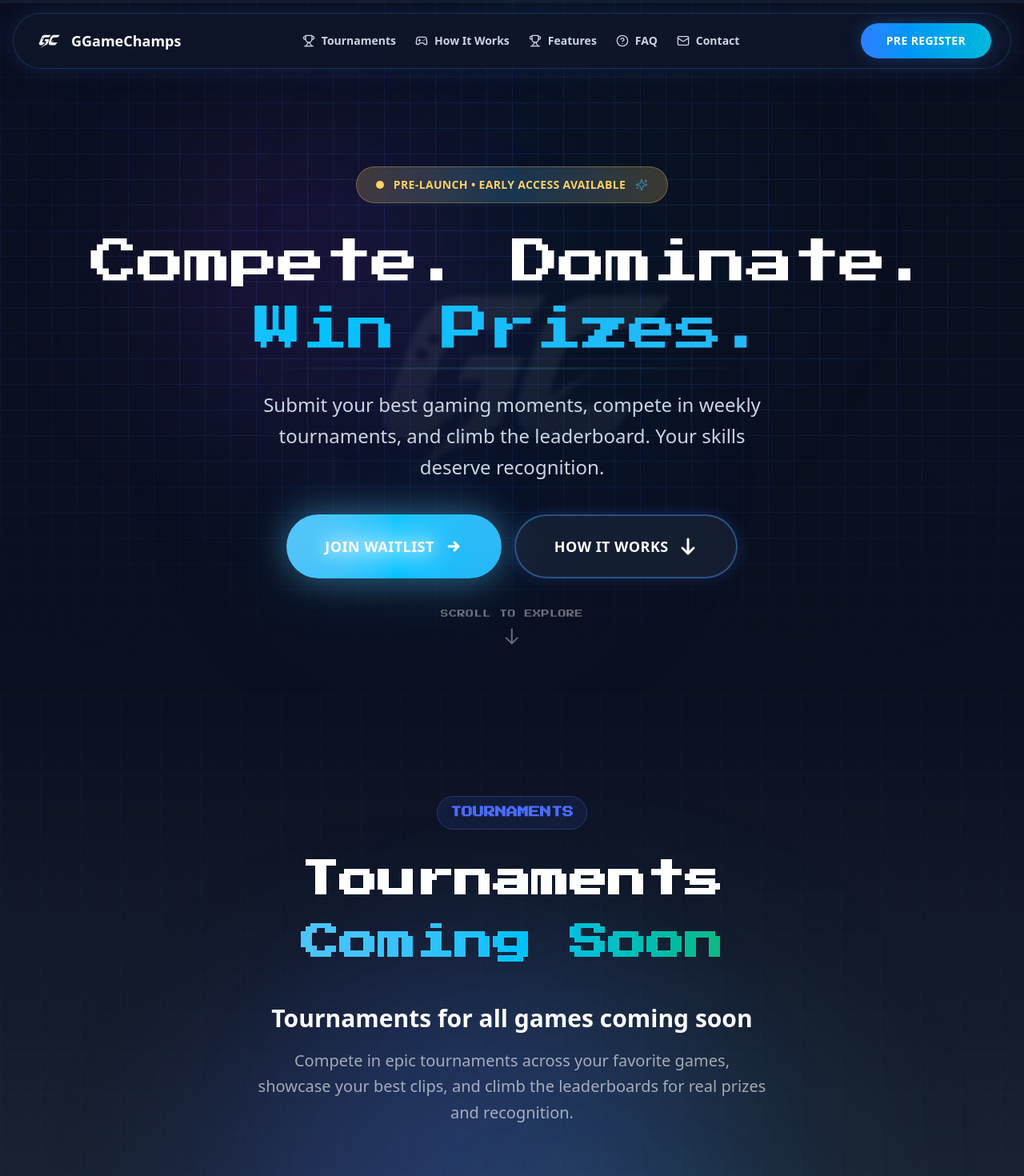
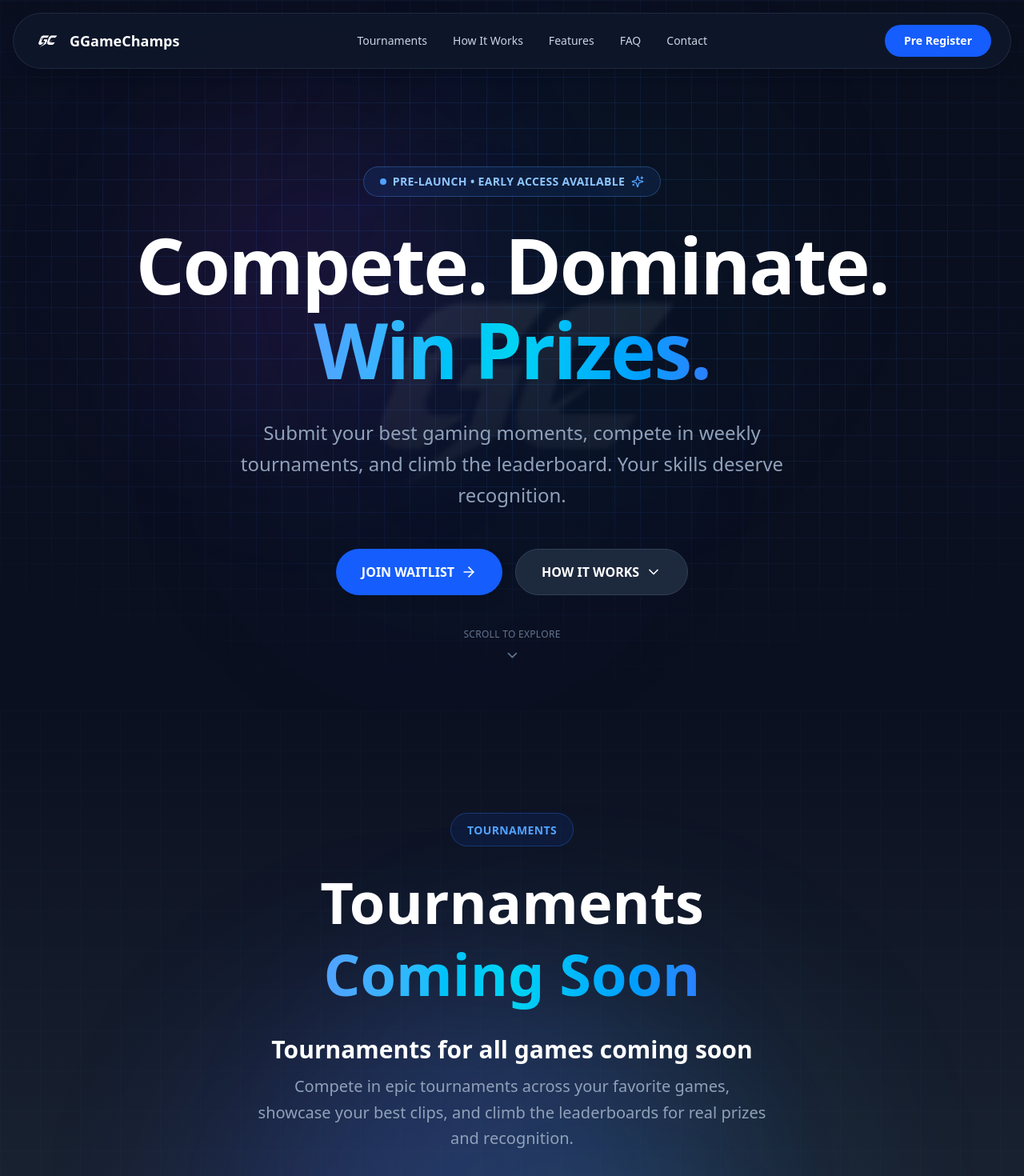
Before and after one commit to appedly/v0-remix-of-gg-ame-champs-website-build, a Next.js app: page / in a window 1280 px wide. Shown: the top 1470 px of the page at 80% size. Built offline with nearby package versions, Linux system fonts and the light colour scheme.

Commit message:
feat: integrate minecraft font and polish landing UI

```diff
--- a/components/cta-section.tsx
+++ b/components/cta-section.tsx
@@ -75,16 +75,16 @@ export function CTASection() {
                 </div>
 
                 <div className="space-y-4">
-                  <h2 className="text-2xl font-minecraft font-bold text-white sm:text-3xl md:text-4xl lg:text-5xl leading-relaxed">
+                  <h2 className="text-3xl font-black text-white sm:text-4xl md:text-5xl lg:text-6xl leading-tight">
                     Clip It.<span className="text-transparent">_</span>
-                    <span className="bg-gradient-to-r from-[#4fc3f7] via-[#00C2FF] to-[#4A6CFF] bg-clip-text text-transparent">
+                    <span className="bg-gradient-to-r from-blue-400 via-cyan-400 to-blue-500 bg-clip-text text-transparent">
                       Submit It.
                     </span>
                     <br />
                     Win It.
                   </h2>
 
-                  <p className="text-base text-slate-300 sm:text-lg md:text-xl leading-relaxed">
+                  <p className="text-lg text-slate-400 sm:text-xl leading-relaxed">
                     Turn your best moments into a competitive edge. Crafted for players who want their clips to carry weight.
                   </p>
                 </div>
--- a/components/hero.tsx
+++ b/components/hero.tsx
@@ -3,7 +3,7 @@
 import Image from "next/image"
 import Link from "next/link"
 import { useEffect, useState } from "react"
-import { Sparkles } from "lucide-react"
+import { Sparkles, ArrowRight, ChevronDown } from "lucide-react"
 
 export function Hero() {
   const [mounted, setMounted] = useState(false)
@@ -67,36 +67,35 @@ export function Hero() {
 
       <div className="container mx-auto px-4 py-20 relative z-10">
         <div className="max-w-6xl mx-auto text-center">
-          {/* Enhanced badge */}
+          {/* Badge */}
           <div
-            className={`inline-flex items-center gap-3 px-6 py-3 bg-gradient-to-r from-[#FFD166]/20 via-[#4fc3f7]/20 to-[#FFD166]/20 border border-[#FFD166]/30 rounded-full mb-8 backdrop-blur-md transition-all duration-700 hover:scale-105 hover:shadow-[0_0_30px_rgba(255,209,102,0.3)] ${
+            className={`inline-flex items-center gap-2 px-5 py-2 bg-blue-500/10 border border-blue-400/30 rounded-full mb-8 backdrop-blur-sm transition-all duration-700 ${
               mounted ? "opacity-100 translate-y-0" : "opacity-0 -translate-y-4"
             }`}
           >
-            <span className="relative flex h-2.5 w-2.5">
-              <span className="animate-ping absolute inline-flex h-full w-full rounded-full bg-[#FFD166] opacity-75"></span>
-              <span className="relative inline-flex rounded-full h-2.5 w-2.5 bg-[#FFD166]"></span>
+            <span className="relative flex h-2 w-2">
+              <span className="animate-ping absolute inline-flex h-full w-full rounded-full bg-blue-400 opacity-75"></span>
+              <span className="relative inline-flex rounded-full h-2 w-2 bg-blue-400"></span>
             </span>
-            <span className="text-[#FFD166] text-sm font-bold tracking-wide uppercase">PRE-LAUNCH • EARLY ACCESS AVAILABLE</span>
-            <Sparkles className="w-4 h-4 text-[#4fc3f7] animate-pulse" />
+            <span className="text-blue-300 text-sm font-semibold tracking-wide">PRE-LAUNCH • EARLY ACCESS AVAILABLE</span>
+            <Sparkles className="w-4 h-4 text-blue-400" />
           </div>
 
           <h1
-            className={`text-3xl sm:text-4xl md:text-5xl lg:text-6xl font-minecraft text-white mb-8 text-balance leading-[1.4] tracking-tight transition-all duration-700 delay-100 ${
+            className={`text-5xl sm:text-6xl md:text-7xl lg:text-8xl font-black text-white mb-8 text-balance leading-[1.1] tracking-tight transition-all duration-700 delay-100 ${
               mounted ? "opacity-100 translate-y-0" : "opacity-0 translate-y-4"
             }`}
           >
             Compete. Dominate.{" "}
             <span className="relative inline-block">
-              <span className="text-transparent bg-clip-text bg-gradient-to-r from-[#4fc3f7] via-[#00C2FF] to-[#29b6f6] animate-gradient">
+              <span className="text-transparent bg-clip-text bg-gradient-to-r from-blue-400 via-cyan-400 to-blue-500">
                 Win Prizes.
               </span>
-              <div className="absolute -bottom-2 left-0 right-0 h-[3px] bg-gradient-to-r from-transparent via-[#4fc3f7] to-transparent animate-pulse-slow" />
             </span>
           </h1>
 
           <p
-            className={`text-lg sm:text-xl md:text-2xl text-slate-300 mb-10 text-pretty max-w-3xl mx-auto leading-relaxed transition-all duration-700 delay-200 ${
+            className={`text-xl sm:text-2xl text-slate-400 mb-12 max-w-3xl mx-auto leading-relaxed transition-all duration-700 delay-200 ${
               mounted ? "opacity-100 translate-y-0" : "opacity-0 translate-y-4"
             }`}
           >
@@ -109,64 +108,32 @@ export function Hero() {
               mounted ? "opacity-100 translate-y-0" : "opacity-0 translate-y-4"
             }`}
           >
-            {/* Sick Join Waitlist Button */}
+            {/* Primary CTA Button */}
             <Link
               href="/signup"
-              className="group relative inline-flex items-center justify-center gap-3 px-12 py-6 bg-gradient-to-r from-[#4fc3f7] via-[#00C2FF] to-[#29b6f6] text-white rounded-full font-black text-base sm:text-lg overflow-hidden transition-all duration-300 hover:scale-110 shadow-[0_0_40px_rgba(79,195,247,0.4),0_0_80px_rgba(79,195,247,0.2)] hover:shadow-[0_0_60px_rgba(79,195,247,0.6),0_0_120px_rgba(79,195,247,0.3)] uppercase tracking-wide"
+              className="group relative inline-flex items-center justify-center gap-2 px-8 py-4 bg-blue-600 text-white rounded-full font-bold text-base overflow-hidden transition-all duration-200 hover:bg-blue-500 hover:-translate-y-1 active:translate-y-0 shadow-lg hover:shadow-xl"
             >
-              {/* Animated gradient overlay */}
-              <span className="absolute inset-0 bg-gradient-to-r from-[#29b6f6] via-[#00C2FF] to-[#4fc3f7] opacity-0 group-hover:opacity-100 transition-opacity duration-300"></span>
-
-              {/* Shimmer effect */}
-              <span className="absolute inset-0 -top-full group-hover:top-0 bg-gradient-to-b from-white/30 via-white/5 to-transparent transition-all duration-500"></span>
-
-              {/* Pulse rings */}
-              <span className="absolute inset-0 rounded-full border-2 border-white/20 animate-ping opacity-0 group-hover:opacity-75"></span>
-
-              <span className="relative flex items-center gap-3 z-10">
-                <span className="relative">
-                  <span className="absolute inset-0 blur-lg bg-white/40 group-hover:bg-white/60 transition-all"></span>
-                  <span className="relative drop-shadow-[0_0_8px_rgba(255,255,255,0.5)]">JOIN WAITLIST</span>
-                </span>
-                <svg className="w-6 h-6 group-hover:translate-x-2 transition-transform" fill="none" stroke="currentColor" viewBox="0 0 24 24" strokeWidth={3}>
-                  <path strokeLinecap="round" strokeLinejoin="round" d="M13 7l5 5m0 0l-5 5m5-5H6" />
-                </svg>
-              </span>
+              <span className="relative z-10">JOIN WAITLIST</span>
+              <ArrowRight className="w-5 h-5 relative z-10 transition-transform group-hover:translate-x-1" />
+              <div className="absolute inset-0 bg-gradient-to-r from-blue-500 to-cyan-500 opacity-0 group-hover:opacity-100 transition-opacity duration-200" />
             </Link>
 
-            {/* Enhanced How It Works Button */}
+            {/* Secondary Button */}
             <a
               href="#how-it-works"
-              className="group relative inline-flex items-center justify-center gap-3 px-12 py-6 bg-slate-800/60 border-2 border-blue-400/40 text-white rounded-full font-bold text-base sm:text-lg hover:bg-slate-800/80 hover:border-blue-400/60 transition-all duration-300 backdrop-blur-md overflow-hidden uppercase tracking-wide hover:scale-105 shadow-[0_0_20px_rgba(59,130,246,0.2)] hover:shadow-[0_0_40px_rgba(59,130,246,0.4)]"
+              className="group relative inline-flex items-center justify-center gap-2 px-8 py-4 bg-slate-800 border border-slate-700 text-white rounded-full font-bold text-base transition-all duration-200 hover:bg-slate-700 hover:border-slate-600 hover:-translate-y-1 active:translate-y-0"
             >
-              {/* Gradient overlay on hover */}
-              <span className="absolute inset-0 bg-gradient-to-r from-blue-500/20 to-cyan-500/20 opacity-0 group-hover:opacity-100 transition-opacity duration-300"></span>
-
-              {/* Scanning line effect */}
-              <span className="absolute inset-0 -translate-x-full group-hover:translate-x-full bg-gradient-to-r from-transparent via-white/10 to-transparent transition-transform duration-700"></span>
-
-              <span className="relative flex items-center gap-3 z-10">
-                <span className="group-hover:text-blue-300 transition-colors">HOW IT WORKS</span>
-                <svg className="w-6 h-6 group-hover:translate-y-2 transition-transform" fill="none" stroke="currentColor" viewBox="0 0 24 24" strokeWidth={3}>
-                  <path strokeLinecap="round" strokeLinejoin="round" d="M19 14l-7 7m0 0l-7-7m7 7V3" />
-                </svg>
-              </span>
+              <span>HOW IT WORKS</span>
+              <ChevronDown className="w-5 h-5 transition-transform group-hover:translate-y-1" />
             </a>
           </div>
         </div>
       </div>
 
       <div className="absolute bottom-12 left-1/2 -translate-x-1/2 z-10 animate-bounce">
-        <div className="flex flex-col items-center gap-2 text-white/40 hover:text-white/60 transition-colors cursor-pointer">
-          <span className="text-[10px] font-minecraft font-medium tracking-wider">SCROLL TO EXPLORE</span>
-          <svg
-            className="w-6 h-6"
-            fill="none"
-            stroke="currentColor"
-            viewBox="0 0 24 24"
-          >
-            <path strokeLinecap="round" strokeLinejoin="round" strokeWidth={2} d="M19 14l-7 7m0 0l-7-7m7 7V3" />
-          </svg>
+        <div className="flex flex-col items-center gap-2 text-slate-500 hover:text-slate-400 transition-colors cursor-pointer">
+          <span className="text-xs font-medium tracking-wide">SCROLL TO EXPLORE</span>
+          <ChevronDown className="w-5 h-5" />
         </div>
       </div>
     </section>
--- a/components/how-it-works.tsx
+++ b/components/how-it-works.tsx
@@ -112,13 +112,13 @@ export function HowItWorks() {
 
       <div className="container relative mx-auto px-4">
         <div className="mx-auto max-w-3xl text-center">
-          <div className="inline-flex items-center gap-2 rounded-full border border-[#00C2FF]/30 bg-[#00C2FF]/10 px-5 py-2 text-xs font-semibold tracking-[0.4em] text-[#00C2FF]/80">
+          <div className="inline-flex items-center gap-2 rounded-full border border-blue-500/30 bg-blue-600/10 px-5 py-2 text-sm font-semibold tracking-wide text-blue-400 uppercase">
             HOW IT WORKS
           </div>
-          <h2 className="mt-8 text-3xl font-minecraft font-semibold text-white md:text-5xl leading-relaxed">
+          <h2 className="mt-8 text-4xl font-black text-white md:text-5xl lg:text-6xl leading-tight">
             Start Competing in 4 Simple Steps
           </h2>
-          <p className="mt-4 text-lg text-white/70 md:text-xl leading-relaxed">
+          <p className="mt-6 text-xl text-slate-400 leading-relaxed">
             Every tournament is engineered for momentum. Scroll through the four stages to see how players turn raw clips
             into championship payouts.
           </p>
--- a/components/navbar.tsx
+++ b/components/navbar.tsx
@@ -4,7 +4,7 @@ import type React from "react"
 import Link from "next/link"
 import Image from "next/image"
 import { useState, useEffect } from "react"
-import { Menu, X, Gamepad2, Trophy, HelpCircle, Mail } from "lucide-react"
+import { Menu, X } from "lucide-react"
 
 export function Navbar() {
   const [isOpen, setIsOpen] = useState(false)
@@ -69,9 +69,9 @@ export function Navbar() {
   return (
     <>
       {/* Scroll progress bar */}
-      <div className="fixed top-0 left-0 right-0 z-[60] h-1 bg-slate-800/50">
+      <div className="fixed top-0 left-0 right-0 z-[60] h-0.5 bg-slate-900/50">
         <div
-          className="h-full bg-gradient-to-r from-blue-500 via-cyan-500 to-blue-500 transition-all duration-300 shadow-[0_0_10px_rgba(59,130,246,0.5)]"
+          className="h-full bg-gradient-to-r from-blue-500 via-cyan-400 to-blue-500 transition-all duration-300"
           style={{ width: `${scrollProgress}%` }}
         />
       </div>
@@ -83,40 +83,39 @@ export function Navbar() {
         role="navigation"
         aria-label="Main navigation"
       >
-        <div className="max-w-7xl mx-auto bg-slate-900/80 backdrop-blur-xl border border-blue-400/20 rounded-full px-6 py-3 shadow-[0_0_30px_rgba(59,130,246,0.15)] hover:shadow-[0_0_40px_rgba(59,130,246,0.25)] transition-shadow">
+        <div className="max-w-7xl mx-auto bg-slate-900/90 backdrop-blur-xl border border-slate-700/50 rounded-full px-6 py-3.5 shadow-lg">
           <div className="flex items-center justify-between">
             {/* Logo */}
-            <Link href="/" className="flex items-center gap-2 flex-shrink-0 group" aria-label="GGameChamps Home">
+            <Link href="/" className="flex items-center gap-2.5 flex-shrink-0 group" aria-label="GGameChamps Home">
               <div className="relative">
                 <Image
                   src="/logo.png"
                   alt="GGameChamps Logo"
-                  width={40}
-                  height={40}
-                  className="w-10 h-10 transition-transform group-hover:scale-110 group-hover:rotate-6"
+                  width={36}
+                  height={36}
+                  className="w-9 h-9 transition-transform group-hover:scale-105"
                 />
-                <div className="absolute inset-0 bg-blue-500/20 rounded-full blur-lg opacity-0 group-hover:opacity-100 transition-opacity" />
               </div>
-              <span className="text-lg font-black text-white hidden sm:block group-hover:text-blue-400 transition-colors">
+              <span className="text-lg font-bold text-white hidden sm:block group-hover:text-blue-400 transition-colors">
                 GGameChamps
               </span>
             </Link>
 
             {/* Desktop Navigation */}
-            <div className="hidden lg:flex items-center gap-6 flex-1 justify-center">
-              <NavLink href="#tournaments" onClick={handleNavClick} icon={<Trophy className="w-4 h-4" />}>
+            <div className="hidden lg:flex items-center gap-8 flex-1 justify-center">
+              <NavLink href="#tournaments" onClick={handleNavClick}>
                 Tournaments
               </NavLink>
-              <NavLink href="#how-it-works" onClick={handleNavClick} icon={<Gamepad2 className="w-4 h-4" />}>
+              <NavLink href="#how-it-works" onClick={handleNavClick}>
                 How It Works
               </NavLink>
-              <NavLink href="#features" onClick={handleNavClick} icon={<Trophy className="w-4 h-4" />}>
+              <NavLink href="#features" onClick={handleNavClick}>
                 Features
               </NavLink>
-              <NavLink href="#faq" onClick={handleNavClick} icon={<HelpCircle className="w-4 h-4" />}>
+              <NavLink href="#faq" onClick={handleNavClick}>
                 FAQ
               </NavLink>
-              <NavLink href="#contact" onClick={handleNavClick} icon={<Mail className="w-4 h-4" />}>
+              <NavLink href="#contact" onClick={handleNavClick}>
                 Contact
               </NavLink>
             </div>
@@ -125,47 +124,46 @@ export function Navbar() {
             <div className="hidden lg:flex items-center flex-shrink-0">
               <Link
                 href="/login"
-                className="group relative px-8 py-3 bg-gradient-to-r from-blue-500 to-cyan-500 text-white rounded-full hover:from-blue-600 hover:to-cyan-600 transition-all font-bold text-sm uppercase tracking-wide shadow-[0_0_20px_rgba(59,130,246,0.3)] hover:shadow-[0_0_30px_rgba(59,130,246,0.5)] hover:scale-105 overflow-hidden"
+                className="group relative px-6 py-2.5 bg-blue-600 text-white rounded-full font-semibold text-sm transition-all duration-200 hover:bg-blue-500 active:scale-95"
                 aria-label="Pre Register for GGameChamps"
               >
-                <span className="relative z-10">Pre Register</span>
-                <span className="absolute inset-0 -translate-x-full group-hover:translate-x-full bg-gradient-to-r from-transparent via-white/20 to-transparent transition-transform duration-700" />
+                Pre Register
               </Link>
             </div>
 
             {/* Mobile Menu Button */}
             <button
               onClick={() => setIsOpen(!isOpen)}
-              className="lg:hidden text-white p-2 hover:bg-blue-500/10 rounded-full transition-colors"
+              className="lg:hidden text-white p-2 hover:bg-slate-800 rounded-full transition-colors"
               aria-label={isOpen ? "Close menu" : "Open menu"}
               aria-expanded={isOpen}
             >
-              {isOpen ? <X size={24} /> : <Menu size={24} />}
+              {isOpen ? <X size={22} /> : <Menu size={22} />}
             </button>
           </div>
 
           {/* Mobile Navigation */}
           {isOpen && (
-            <div className="lg:hidden pt-4 mt-4 border-t border-blue-400/20">
-              <div className="flex flex-col gap-3 pb-2">
-                <NavLink href="#tournaments" mobile onClick={handleNavClick} icon={<Trophy className="w-4 h-4" />}>
+            <div className="lg:hidden pt-4 mt-4 border-t border-slate-700/50">
+              <div className="flex flex-col gap-2 pb-2">
+                <NavLink href="#tournaments" mobile onClick={handleNavClick}>
                   Tournaments
                 </NavLink>
-                <NavLink href="#how-it-works" mobile onClick={handleNavClick} icon={<Gamepad2 className="w-4 h-4" />}>
+                <NavLink href="#how-it-works" mobile onClick={handleNavClick}>
                   How It Works
                 </NavLink>
-                <NavLink href="#features" mobile onClick={handleNavClick} icon={<Trophy className="w-4 h-4" />}>
+                <NavLink href="#features" mobile onClick={handleNavClick}>
                   Features
                 </NavLink>
-                <NavLink href="#faq" mobile onClick={handleNavClick} icon={<HelpCircle className="w-4 h-4" />}>
+                <NavLink href="#faq" mobile onClick={handleNavClick}>
                   FAQ
                 </NavLink>
-                <NavLink href="#contact" mobile onClick={handleNavClick} icon={<Mail className="w-4 h-4" />}>
+                <NavLink href="#contact" mobile onClick={handleNavClick}>
                   Contact
                 </NavLink>
                 <Link
                   href="/login"
-                  className="px-6 py-3 bg-gradient-to-r from-blue-500 to-cyan-500 text-white rounded-full hover:from-blue-600 hover:to-cyan-600 transition-all text-center font-bold text-sm mt-2 uppercase tracking-wide shadow-[0_0_20px_rgba(59,130,246,0.3)]"
+                  className="px-6 py-3 bg-blue-600 text-white rounded-full hover:bg-blue-500 transition-all text-center font-semibold text-sm mt-2"
                   onClick={() => setIsOpen(false)}
                   aria-label="Pre Register for GGameChamps"
                 >
@@ -185,29 +183,26 @@ function NavLink({
   children,
   mobile,
   onClick,
-  icon,
 }: {
   href: string
   children: React.ReactNode
   mobile?: boolean
   onClick?: (e: React.MouseEvent<HTMLAnchorElement>, href: string) => void
-  icon?: React.ReactNode
 }) {
   return (
     <Link
       href={href}
       onClick={(e) => onClick?.(e, href)}
       className={`
-        relative text-slate-300 hover:text-white transition-all text-sm font-semibold flex items-center gap-2
-        ${mobile ? "px-4 py-3 hover:bg-blue-500/10 rounded-lg" : ""}
+        relative text-slate-300 hover:text-white transition-colors text-sm font-medium
+        ${mobile ? "px-4 py-2.5 hover:bg-slate-800/50 rounded-lg" : ""}
         group
       `}
       aria-label={typeof children === 'string' ? children : undefined}
     >
-      {icon && <span className="group-hover:text-blue-400 transition-colors">{icon}</span>}
-      <span>{children}</span>
+      {children}
       {!mobile && (
-        <span className="absolute inset-x-0 -bottom-1 h-0.5 bg-gradient-to-r from-blue-500 to-cyan-500 scale-x-0 group-hover:scale-x-100 transition-transform origin-left shadow-[0_0_8px_rgba(59,130,246,0.5)]" />
+        <span className="absolute inset-x-0 -bottom-1 h-[2px] bg-blue-500 scale-x-0 group-hover:scale-x-100 transition-transform origin-left" />
       )}
     </Link>
   )
--- a/components/testimonials.tsx
+++ b/components/testimonials.tsx
@@ -33,11 +33,11 @@ export function Testimonials() {
     <section className="py-20 sm:py-24 md:py-32 relative overflow-hidden">
       <div className="container mx-auto px-4 sm:px-6 lg:px-8">
         <div className="max-w-3xl mx-auto text-center mb-12 sm:mb-16 md:mb-20">
-          <h2 className="text-2xl sm:text-3xl md:text-4xl lg:text-5xl font-minecraft font-bold text-white mb-4 sm:mb-6 leading-relaxed">
+          <h2 className="text-3xl sm:text-4xl md:text-5xl lg:text-6xl font-black text-white mb-6 leading-tight">
             Trusted by{" "}
-            <span className="text-transparent bg-clip-text bg-gradient-to-r from-[#FFD166] to-[#FF7A1A]">gamers</span>
+            <span className="text-transparent bg-clip-text bg-gradient-to-r from-blue-400 to-cyan-400">gamers</span>
             <br className="hidden sm:block" />
-            <span className="sm:inline text-xl sm:text-2xl md:text-3xl"> landing sponsorships and winning prizes</span>
+            <span className="text-slate-400 text-2xl sm:text-3xl md:text-4xl font-normal"> landing sponsorships and winning prizes</span>
           </h2>
         </div>
 
--- a/components/tournaments-section.tsx
+++ b/components/tournaments-section.tsx
@@ -52,23 +52,23 @@ export function TournamentsSection() {
       <div className="container mx-auto relative z-10">
         {/* Header */}
         <div className="text-center space-y-6 sm:space-y-8 mb-12 sm:mb-16 md:mb-20">
-          <div className="inline-block px-4 py-2 bg-[#4A6CFF]/10 border border-[#4A6CFF]/30 rounded-full mb-4 sm:mb-6">
-            <span className="text-[#4A6CFF] text-xs sm:text-sm font-minecraft font-semibold">TOURNAMENTS</span>
+          <div className="inline-block px-5 py-2 bg-blue-600/10 border border-blue-500/30 rounded-full mb-4 sm:mb-6">
+            <span className="text-blue-400 text-sm font-semibold tracking-wide uppercase">TOURNAMENTS</span>
           </div>
 
           <div className="space-y-4 sm:space-y-6">
-            <h2 className="text-2xl sm:text-3xl md:text-4xl lg:text-5xl font-minecraft font-bold text-white leading-relaxed">
+            <h2 className="text-4xl sm:text-5xl md:text-6xl lg:text-7xl font-black text-white leading-tight">
               Tournaments
               <br />
-              <span className="text-transparent bg-clip-text bg-gradient-to-r from-[#4fc3f7] via-[#00C2FF] to-[#10b981]">
+              <span className="text-transparent bg-clip-text bg-gradient-to-r from-blue-400 via-cyan-400 to-blue-500">
                 Coming Soon
               </span>
             </h2>
           </div>
 
           <div className="space-y-3 max-w-2xl mx-auto px-4">
-            <p className="text-xl sm:text-2xl md:text-3xl font-bold text-white leading-relaxed">Tournaments for all games coming soon</p>
-            <p className="text-base sm:text-lg md:text-xl text-white/60 leading-relaxed">
+            <p className="text-2xl sm:text-3xl font-bold text-white">Tournaments for all games coming soon</p>
+            <p className="text-lg sm:text-xl text-slate-400 leading-relaxed">
               Compete in epic tournaments across your favorite games, showcase your best clips, and climb the leaderboards for real prizes and recognition.
             </p>
           </div>
@@ -77,8 +77,8 @@ export function TournamentsSection() {
         {/* Games Showcase */}
         <div className="mb-20">
           <div className="text-center mb-8 sm:mb-12">
-            <h3 className="text-xl sm:text-2xl md:text-3xl font-minecraft font-bold text-white mb-3 sm:mb-4 leading-relaxed">Supported Games</h3>
-            <p className="text-sm sm:text-base text-white/60 leading-relaxed">Compete across the most popular gaming titles</p>
+            <h3 className="text-2xl sm:text-3xl md:text-4xl font-bold text-white mb-3">Supported Games</h3>
+            <p className="text-base sm:text-lg text-slate-400">Compete across the most popular gaming titles</p>
           </div>
 
           <div ref={scrollRef} className="flex gap-4 sm:gap-5 md:gap-6 overflow-x-hidden px-2 sm:px-4" style={{ scrollBehavior: "auto" }}>
```
Also changed, not shown: components/faq.tsx (+4 -4 lines), components/features.tsx (+21 -35 lines), 1 other file (tests, documents, lock files or other folders).
